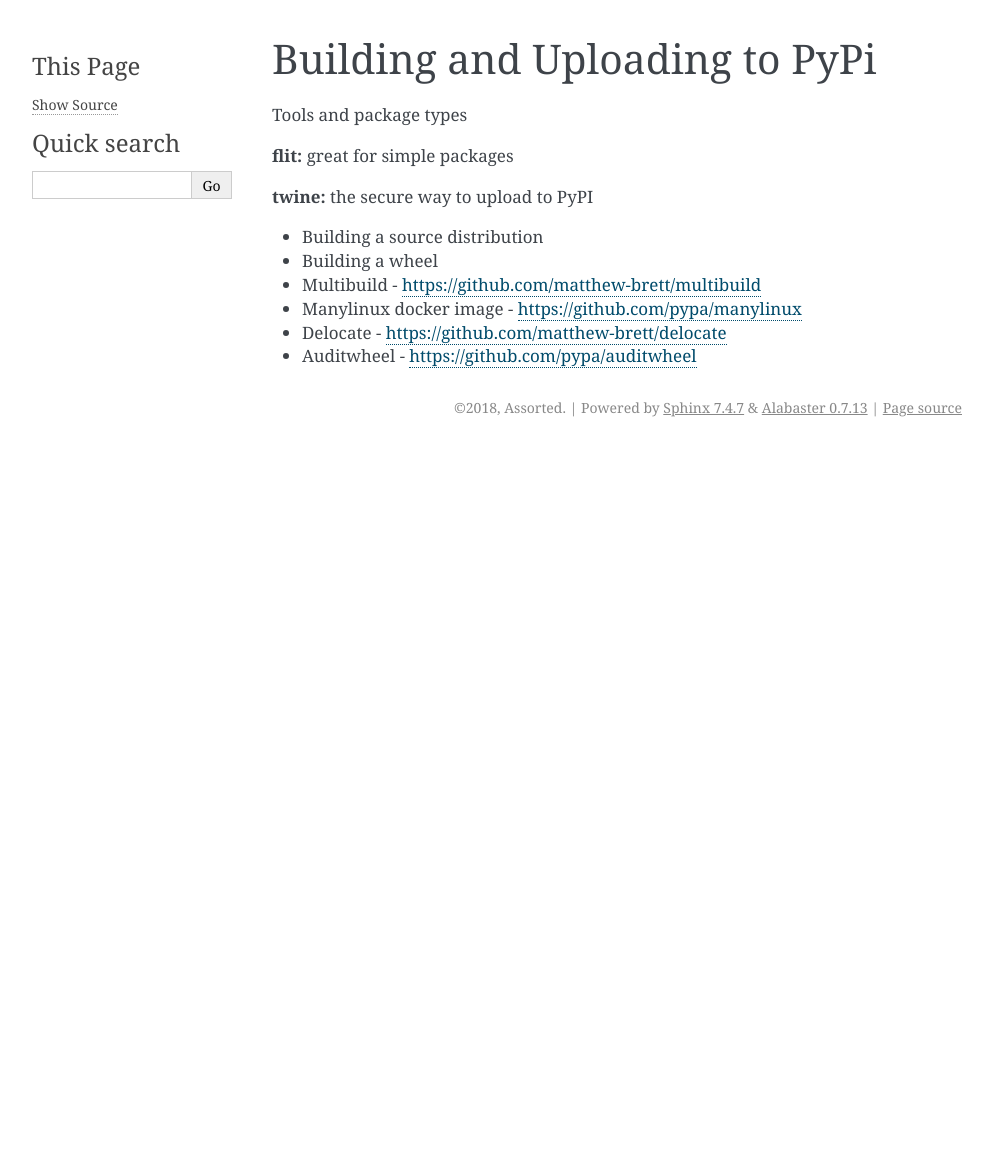
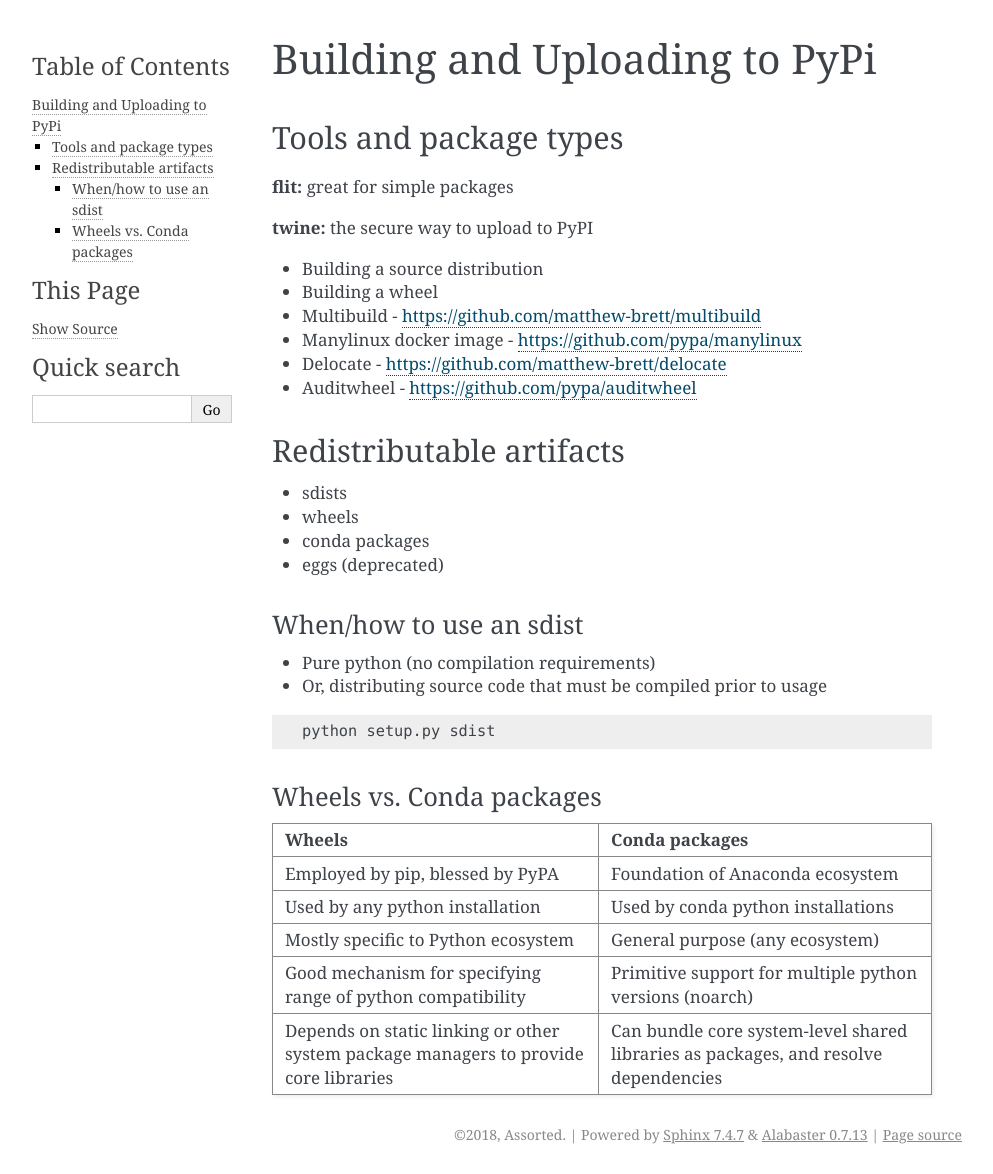
Before and after one commit to python-packaging-tutorial/python-packaging-tutorial, a Sphinx documentation site: the page built from sphinx_presentation/source/uploading_pypi.rst, in a window 1280 px wide. Shown: the whole page, without its empty margins (148-1141 px from the left). Built offline with Sphinx 7.4.7, drawn with Linux system fonts in a browser that asks for light colours; before the commit the page ends 900 px from its top, so only the background shows below that.

Commit message:
a bit more of the framework

```diff
--- a/sphinx_presentation/source/uploading_pypi.rst
+++ b/sphinx_presentation/source/uploading_pypi.rst
@@ -3,6 +3,7 @@
 ******************************
 
 Tools and package types
+=======================
 
 
 **flit:** great for simple packages
@@ -20,3 +21,48 @@
 * Delocate - https://github.com/matthew-brett/delocate
 
 * Auditwheel - https://github.com/pypa/auditwheel
+
+
+Redistributable artifacts
+=========================
+
+* sdists
+
+* wheels
+
+* conda packages
+
+* eggs (deprecated)
+
+
+When/how to use an sdist
+------------------------
+
+* Pure python (no compilation requirements)
+
+* Or, distributing source code that must be compiled prior to usage
+
+.. code-block:: bash
+
+    python setup.py sdist
+
+
+Wheels vs. Conda packages
+-------------------------
+
++-------------------------------------+-------------------------------------+
+|  Wheels                             |    Conda packages                   |
++=====================================+=====================================+
+| Employed by pip, blessed by PyPA    |  Foundation of Anaconda ecosystem   |
++-------------------------------------+-------------------------------------+
+| Used by any python installation     |  Used by conda python installations |
++-------------------------------------+-------------------------------------+
+| Mostly specific to Python ecosystem |  General purpose (any ecosystem)    |
++-------------------------------------+-------------------------------------+
+| Good mechanism for specifying range |  Primitive support for multiple     |
+| of python compatibility             |  python versions (noarch)           |
++-------------------------------------+-------------------------------------+
+| Depends on static linking or other  | Can bundle core system-level shared |
+| system package managers to provide  | libraries as packages, and resolve  |
+| core libraries                      | dependencies                        |
++-------------------------------------+-------------------------------------+
```
Also changed, not shown: sphinx_presentation/source/index.rst (+5 -5 lines).
